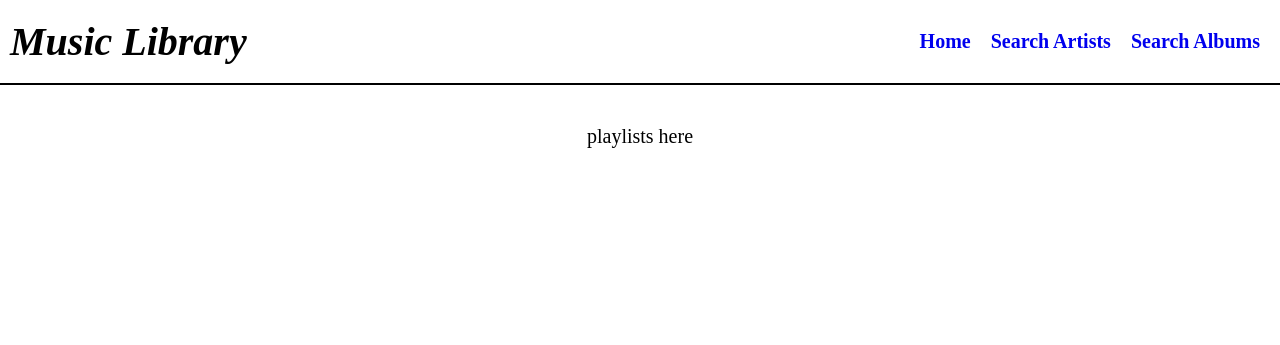
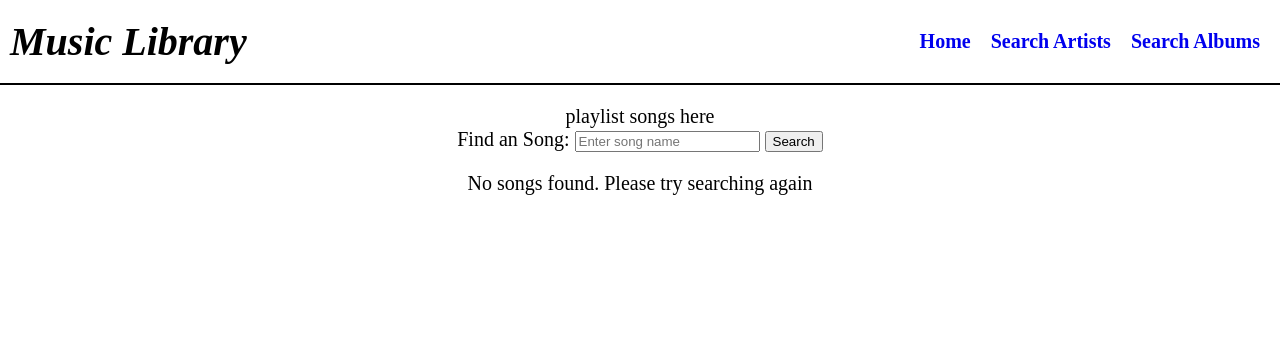
Before and after one commit to MichaelRejo1601/musiclibrary, a Django app: page /playlist/1/ in a window 1280 px wide. Shown: the top 345 px of the page. Run offline with Django 3.2, Linux system fonts and the light colour scheme; tables that the repository leaves empty hold one stand-in row (values such as "Sample post").

Commit message:
searching songs done

```diff
--- a/musiclibrary/libapp/views.py
+++ b/musiclibrary/libapp/views.py
@@ -86,3 +86,13 @@ def remove(request, playlist_id):
 def playlist(request, playlist_id):
     playlist = get_object_or_404(Playlist, p_pid=playlist_id)
     return render(request, 'playlist.html', {'playlist': playlist})
+
+def search_songs(request):
+    if 'search' in request.GET:
+        search_query = request.GET['search']
+        # Use contains so as long as search contains some correct letters we are good
+        songs = Song.objects.filter(s_name__icontains=search_query)
+    else:
+        songs = []
+
+    return render(request, 'playlist.html', {'songs': songs})
--- a/musiclibrary/musiclibrary/urls.py
+++ b/musiclibrary/musiclibrary/urls.py
@@ -42,4 +42,5 @@ urlpatterns = [
 
     # See playlist
     path('playlist/<int:playlist_id>/', views.playlist, name='playlist'),
+    path('search_songs/', views.search_songs, name='search_songs'),
 ]
--- a/musiclibrary/templates/playlist.html
+++ b/musiclibrary/templates/playlist.html
@@ -3,7 +3,29 @@
 
 {% block content %}
 
-<p>playlists here</p>
+<div class="grid-container">
+  <div>
+    playlist songs here
+  </div>
 
+  <div>
+    <form method="GET" action="{% url 'search_songs' %}">
+      <label for="search">Find an Song:</label>
+      <input type="text" id="search" name="search" placeholder="Enter song name">
+      <button type="submit">Search</button>
+    </form>
+
+    {% if songs %}
+      <ul>
+        {% for song in songs %}
+          <li>{{ song.s_name }}</li>
+        {% endfor %}
+      </ul>
+    {% else %}
+        <p>No songs found. Please try searching again</p>
+    {% endif %}
+  </div>
+
+</div>
 
 {% endblock %}
```
